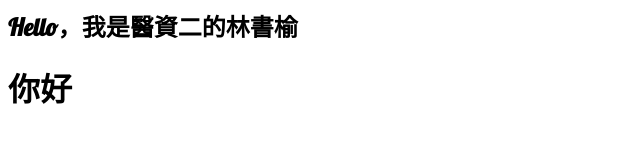
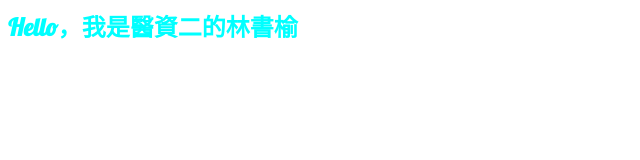
Before and after one commit to LiNsHuYyu/LiNsHuYyu.github.io, a plain HTML site: page index.html in a window 1280 px wide. Shown: the whole page, without its empty margins (0-640 px from the left). Drawn offline with Linux system fonts and the light colour scheme.

Commit message:
Update index.html

```diff
--- a/index.html
+++ b/index.html
@@ -5,15 +5,18 @@
   h2 {
     font-family: Lobster, monospace;
   }
+
+  .aqua-text{
+    color: aqua;
+  }
 </style>
 
+<h2 class="aqua-text">Hello，我是醫資二的林書榆</h2>
 <html>
   <head>
     <meta charset="utf-8">
     <title>LiNsHuYyu.github</title>
   </head>
-  <body>
-    <h2>Hello，我是醫資二的林書榆</h2>
-    <h1>你好</h1>
-  </body>
+  <main>
+  </main>
 </html>
```
